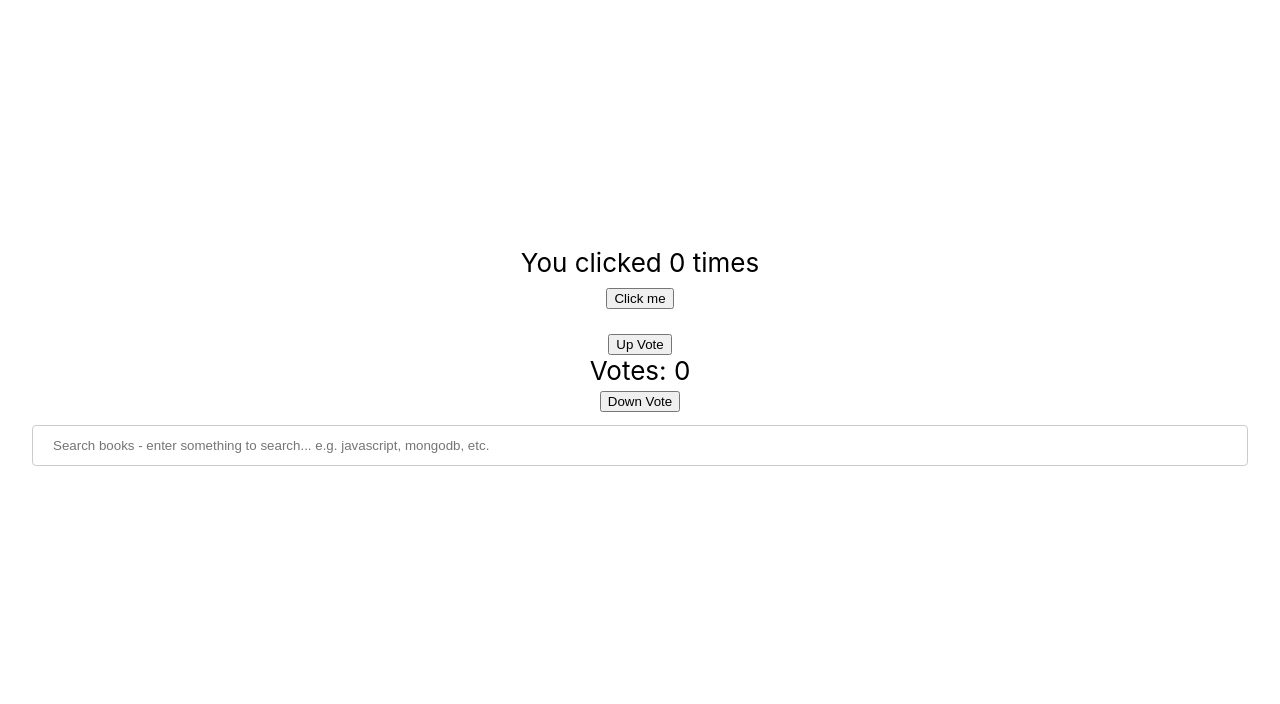
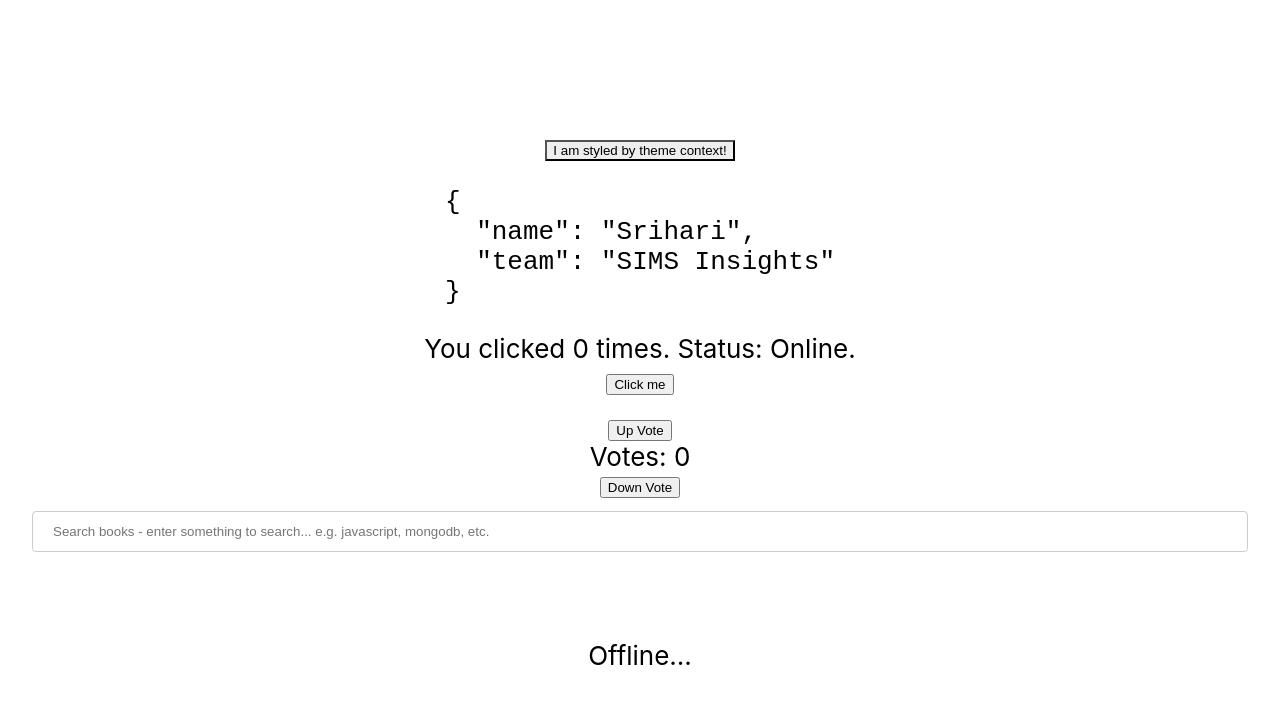
Before and after one commit to srihari-sridharan/react-typescript, a React (Create React App) app in the folder bookstore/: page / in a window 1280 px wide. Shown: the top 704 px of the page. Built offline with nearby package versions, Linux system fonts and the light colour scheme.

Commit message:
More components...

```diff
--- a/bookstore/src/App.tsx
+++ b/bookstore/src/App.tsx
@@ -1,16 +1,22 @@
 import React from "react";
 import "./App.css";
 import ClickCounter from "./ClickCounter";
+import FriendStatus from "./Components/FriendStatus";
+import MyNewComponent from "./Components/MyNewComponent";
 import Search from "./Components/Search";
-import Voter from "./Counter";
+import ButtonApp from "./Components/ThemedButton";
+import Voter from "./Voter";
 
 function App() {
   return (
     <div className="App">
       <header className="App-header">
+        <ButtonApp></ButtonApp>
+        <MyNewComponent name="Srihari" team="SIMS Insights" />
         <ClickCounter />
         <Voter />
         <Search />
+        <FriendStatus />
       </header>
     </div>
   );
--- a/bookstore/src/ClickCounter.tsx
+++ b/bookstore/src/ClickCounter.tsx
@@ -1,15 +1,27 @@
-import React, { useState } from "react";
+import React, { useEffect, useState } from "react";
 
 function ClickCounter() {
   // Declare a new state variable, which we'll call "count"
   const [count, setCount] = useState(0);
+  const [status, setStatus] = useState("Online");
+
+
+  useEffect(() => {
+    // Update the document title using the browser API
+    document.title = `You clicked ${count} times`;
+  });
+
 
   return (
     <div>
-      <span>You clicked {count} times</span> <br />
+      <span>You clicked {count} times. Status: {status}.</span> <br />
       <button
         style={{ margin: "5px", marginBottom: "25px" }}
-        onClick={() => setCount(count + 1)}
+        onClick={() => {
+          setCount(count + 1);
+          const newStatus = ((count + 1) % 2 === 0)?"Online":"Offline";
+          setStatus(newStatus);
+        }}
       >
         Click me
       </button>
--- /dev/null
+++ b/bookstore/src/Components/FriendStatus.tsx
@@ -0,0 +1,25 @@
+import React, { useState, useEffect } from 'react';
+
+function FriendStatus() {
+  const [isOnline, setIsOnline] = useState(null);
+
+  function handleStatusChange(status:any) {
+    setIsOnline(status.isOnline);
+  }
+
+  useEffect(() => {
+    const handle = setTimeout(()=>{
+        handleStatusChange({isOnline: false});
+    }, 5000);
+    return () => {
+        clearTimeout(handle);
+    };
+  });
+
+  if (isOnline === null) {
+    return (<div>Loading...</div>);
+  }
+  return isOnline ? <div>Online...</div> : <div>Offline...</div>;
+}
+
+export default FriendStatus;
--- /dev/null
+++ b/bookstore/src/Components/MyNewComponent.tsx
@@ -0,0 +1,9 @@
+import React from 'react';
+
+const MyNewComponent = (props:any)=>{
+    return (<pre style={{textAlign : "left"}}>
+        {JSON.stringify(props, null, 2)}
+    </pre>);
+};
+
+export default MyNewComponent;
--- a/bookstore/src/Components/Search.tsx
+++ b/bookstore/src/Components/Search.tsx
@@ -54,12 +54,7 @@ const Search = () => {
     }
   };
 
-  const renderSearchBox = (
-    <input
-      type="text"
-      value={query}
-      placeholder="Search books - enter something to search... e.g. javascript, mongodb, etc."
-      onChange={(e) => {
+  const handleChangeEvent = (e: React.ChangeEvent<HTMLInputElement>): void => {
     setQuery(e.target.value);
     setTotalBooks(0);
     setHasMore(true);
@@ -72,7 +67,13 @@ const Search = () => {
       page: 1,
       books: [],
     });
-      }}
+  };
+  const renderSearchBox = (
+    <input
+      type="text"
+      value={query}
+      placeholder="Search books - enter something to search... e.g. javascript, mongodb, etc."
+      onChange={handleChangeEvent}
       onKeyPress={handleKeyPress}
       className="search-box"
     ></input>
--- /dev/null
+++ b/bookstore/src/Components/ThemedButton.tsx
@@ -0,0 +1,41 @@
+import React,{ useContext } from "react";
+
+const themes = {
+    light: {
+      foreground: "#000000",
+      background: "#eeeeee"
+    },
+    dark: {
+      foreground: "#ffffff",
+      background: "#222222"
+    }
+  };
+
+  const ThemeContext = React.createContext(themes.light);
+
+  function ButtonApp() {
+    return (
+      <ThemeContext.Provider value={themes.light}>
+        <Toolbar />
+      </ThemeContext.Provider>
+    );
+  }
+
+  function Toolbar() {
+    return (
+      <div>
+        <ThemedButton />
+      </div>
+    );
+  }
+
+  function ThemedButton() {
+    const theme = useContext(ThemeContext);
+    return (
+      <button style={{ background: theme.background, color: theme.foreground }}>
+        I am styled by theme context!
+      </button>
+    );
+  }
+
+  export default ButtonApp;
--- a/bookstore/src/Counter.tsx
+++ b/bookstore/src/Voter.tsx
@@ -6,7 +6,11 @@ type ACTIONTYPE =
   | { type: "increment"; payload: number }
   | { type: "decrement"; payload: string };
 
-function reducer(state: typeof initialState, action: ACTIONTYPE) {
+interface IVote{
+  vote:number;
+}
+
+function reducer(state: IVote, action: ACTIONTYPE) {
   switch (action.type) {
     case "increment":
       return { vote: state.vote + action.payload };
```
Also changed, not shown: 1 other file (tests, documents, lock files or other folders). Lines whose indentation alone changed are shown as unchanged.
